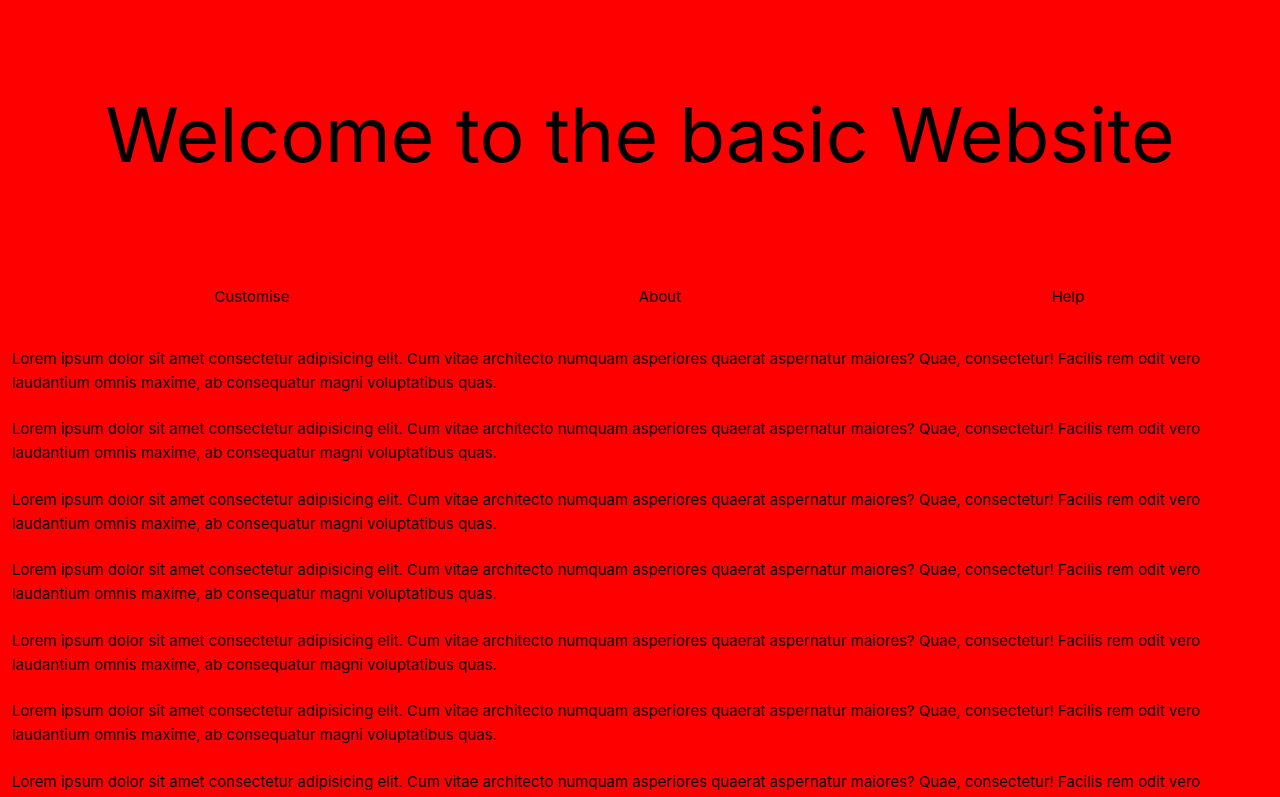
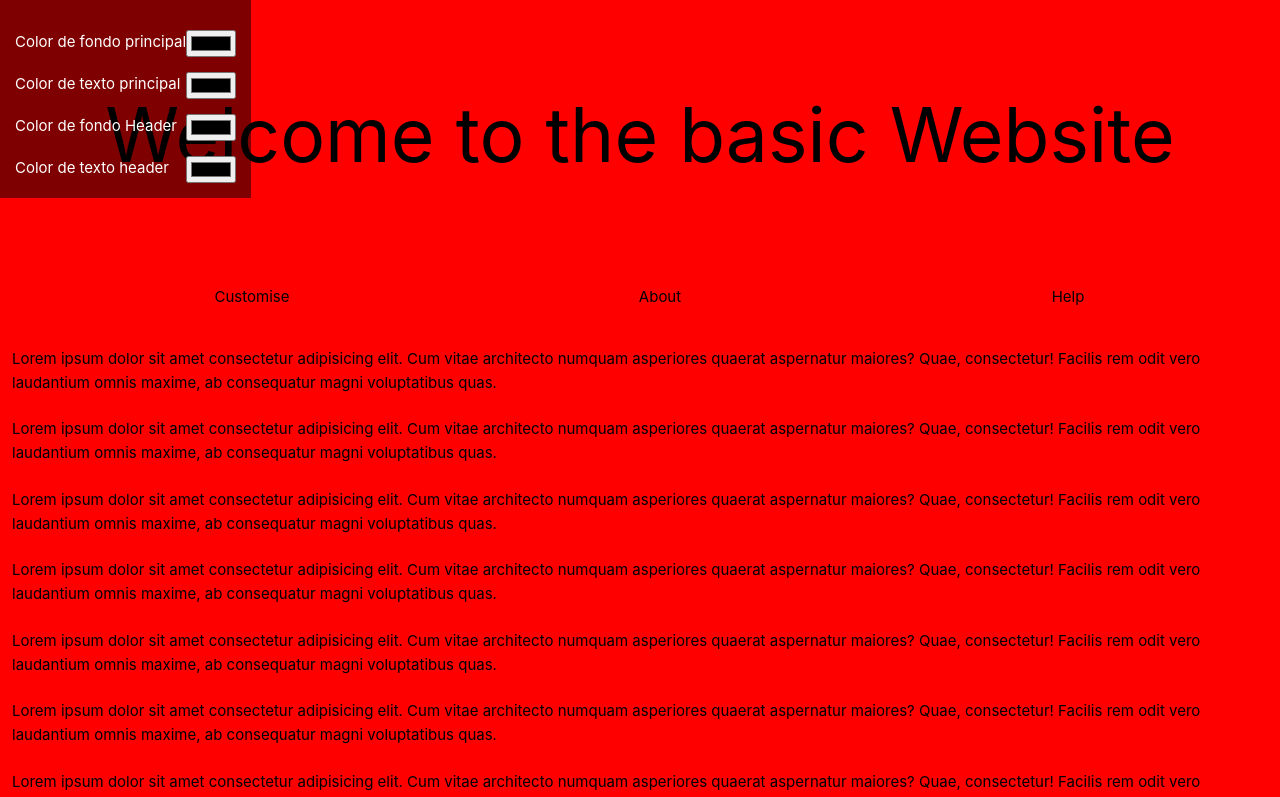
Before and after one commit to adrianjguerrero/customisable-page, a Vue app: page / in a window 1280 px wide. Shown: the top 797 px of the page. Built offline with nearby package versions, Linux system fonts and the light colour scheme.

Commit message:
more stable base editor

```diff
--- a/src/components/EditorPage.vue
+++ b/src/components/EditorPage.vue
@@ -15,18 +15,50 @@ function setValueonStore(e, stateProperty, elementSelector = ':root') {
 }
 </script>
 <template>
+  <div class="editor-container">
     <div>
-    <input type="color" @input="setValueonStore($event, 'mainColor')" />
-    <input type="color" @input="setValueonStore($event, 'textColor')" />
+      <label for="main-color">Color de fondo principal</label>
+      <input id="main-color" type="color" @input="setValueonStore($event, 'mainColor')" />
+    </div>
+    <div>
+      <label for="text-color">Color de texto principal</label>
+      <input id="text-color" type="color" @input="setValueonStore($event, 'textColor')" />
+    </div>
+    <div>
+      <label for="jumbotron-background-color">Color de fondo Header</label>
       <input
+        id="jumbotron-background-color"
         type="color"
         @input="setValueonStore($event, 'jumbotronBackgroundColor', 'header .jumbotron')"
       />
+    </div>
+    <div>
+      <label for="jumbotron-text-color">Color de texto header</label>
       <input
+        id="jumbotron-text-color"
         type="color"
         @input="setValueonStore($event, 'jumbotronTextColor', 'header .jumbotron')"
       />
     </div>
+  </div>
 </template>
 
-<style></style>
+<style scoped>
+.editor-container {
+  display: flex;
+  top: 0;
+  flex-direction: column;
+  color: white;
+  position: fixed;
+  background: rgba(0, 0, 0, 0.5);
+  padding: 1em;
+}
+
+.editor-container > div {
+  margin-top: 1em;
+  display: flex;
+}
+.editor-container > div > input {
+  margin-left: auto;
+}
+</style>
```
Lines whose indentation alone changed are shown as unchanged.
